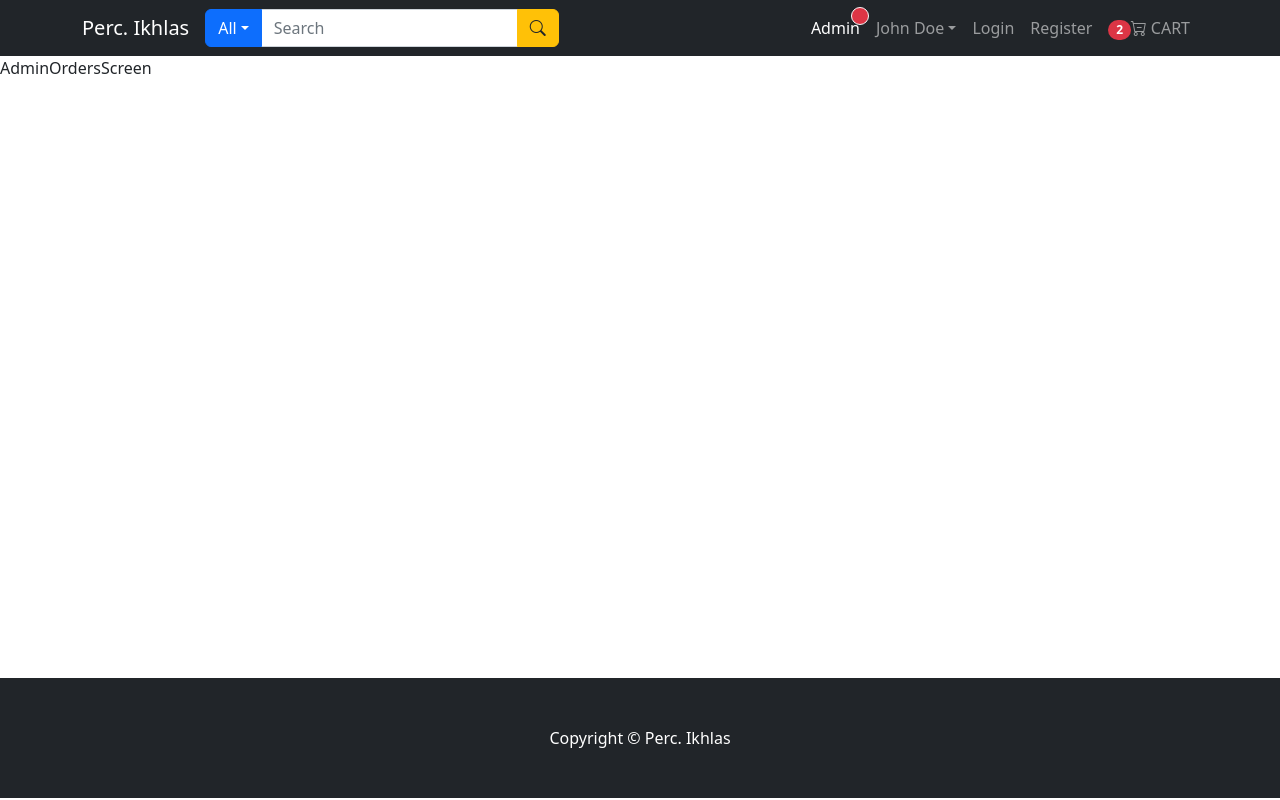
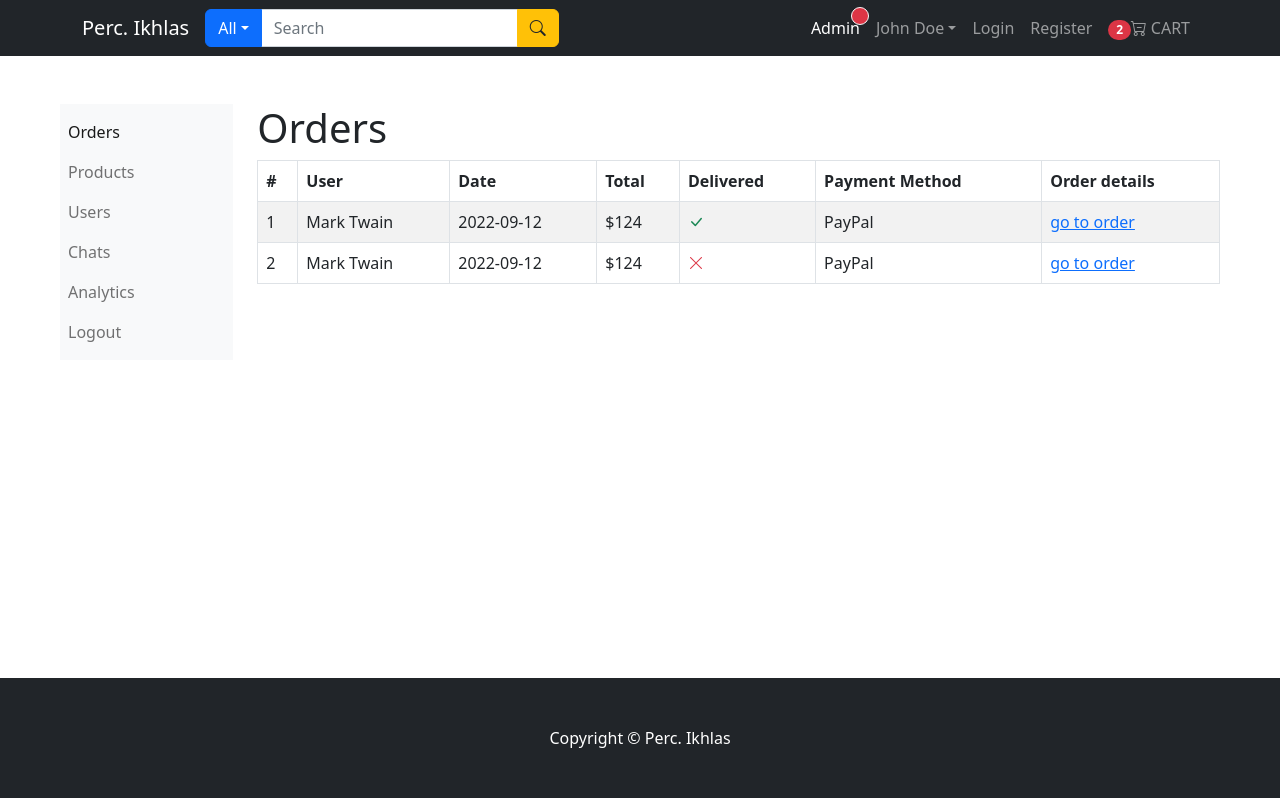
Before and after one commit to ilyasmuhlisin/Perc-Ikhlas, a React (Create React App) app in the folder frontend/: page /admin/orders in a window 1280 px wide. Built offline with nearby package versions, Linux system fonts and the light colour scheme.

Commit message:
Create Admin Order screen

```diff
--- /dev/null
+++ b/frontend/src/components/admin/AdminLinksComponent.js
@@ -0,0 +1,29 @@
+import { Nav, Navbar } from "react-bootstrap";
+import { LinkContainer } from "react-router-bootstrap";
+
+const AdminLinksComponent = () => {
+  return (
+    <Navbar bg="light" variant="light">
+      <Nav className="flex-column">
+        <LinkContainer to="/admin/orders">
+          <Nav.Link>Orders</Nav.Link>
+        </LinkContainer>
+        <LinkContainer to="/admin/products">
+          <Nav.Link>Products</Nav.Link>
+        </LinkContainer>
+        <LinkContainer to="/admin/users">
+          <Nav.Link>Users</Nav.Link>
+        </LinkContainer>
+        <LinkContainer to="/admin/chats">
+          <Nav.Link>Chats</Nav.Link>
+        </LinkContainer>
+        <LinkContainer to="/admin/analytics">
+          <Nav.Link>Analytics</Nav.Link>
+        </LinkContainer>
+        <Nav.Link>Logout</Nav.Link>
+      </Nav>
+    </Navbar>
+  );
+};
+
+export default AdminLinksComponent;
--- a/frontend/src/screens/admin/AdminOrdersScreen.jsx
+++ b/frontend/src/screens/admin/AdminOrdersScreen.jsx
@@ -1,9 +1,51 @@
 import React from 'react'
+import { Row, Col, Table } from "react-bootstrap";
+import { Link } from "react-router-dom";
+import AdminLinksComponent from "../../components/admin/AdminLinksComponent";
 
 function AdminOrdersScreen() {
   return (
-    <div>AdminOrdersScreen</div>
-  )
+    <Row className="m-5">
+      <Col md={2}>
+        <AdminLinksComponent />
+      </Col>
+      <Col md={10}>
+        <h1>Orders</h1>
+        <Table striped bordered hover responsive>
+          <thead>
+            <tr>
+              <th>#</th>
+              <th>User</th>
+              <th>Date</th>
+              <th>Total</th>
+              <th>Delivered</th>
+              <th>Payment Method</th>
+              <th>Order details</th>
+            </tr>
+          </thead>
+          <tbody>
+            {["bi bi-check-lg text-success", "bi bi-x-lg text-danger"].map(
+              (item, idx) => (
+                <tr key={idx}>
+                  <td>{idx + 1}</td>
+                  <td>Mark Twain</td>
+                  <td>2022-09-12</td>
+                  <td>$124</td>
+                  <td>
+                    <i className={item}></i>
+                  </td>
+                  <td>PayPal</td>
+                  <td>
+                    <Link to="/admin/order-details">go to order</Link>
+                  </td>
+                </tr>
+              )
+            )}
+          </tbody>
+        </Table>
+      </Col>
+    </Row>
+  );
 }
 
 export default AdminOrdersScreen
```
Also changed, not shown: 1 other file (tests, documents, lock files or other folders).
